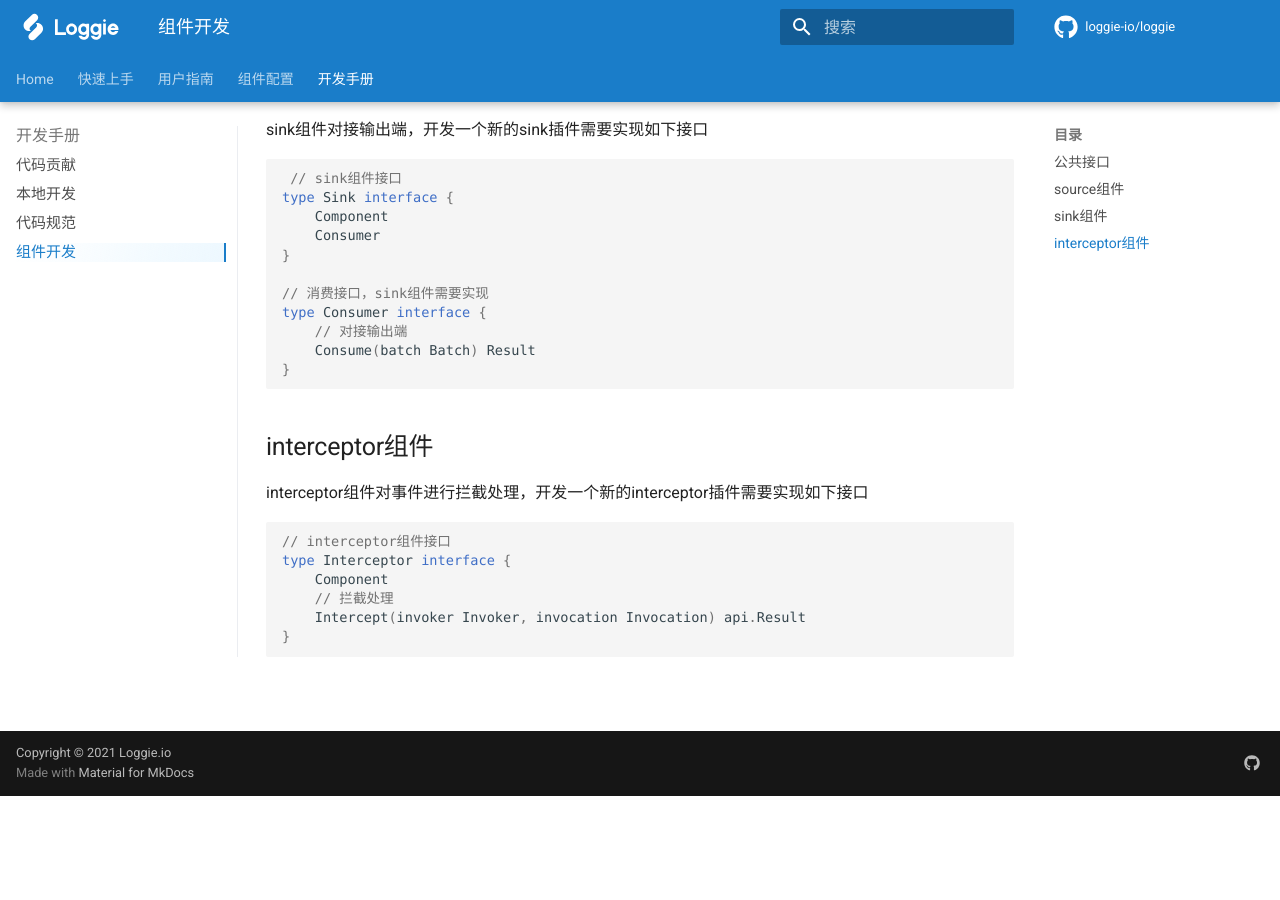
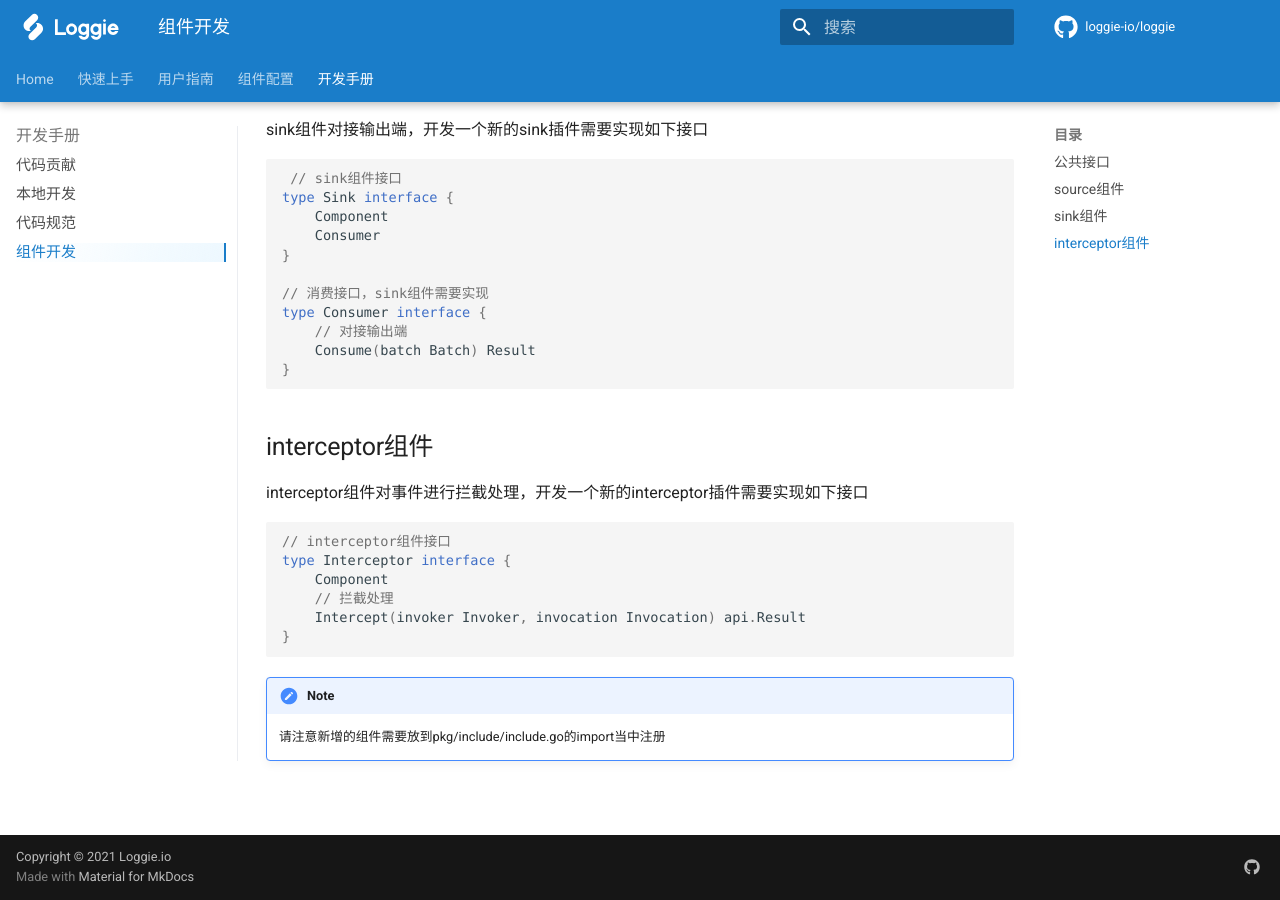
Before and after one commit to loggie-io/docs, an MkDocs documentation site: the page built from docs/developer-guide/component/component-guide.md, in a window 1280 px wide and 900 px high, scrolled down 1412 px. Built offline with MkDocs 1.6.1 and Material for MkDocs 9.7.7, drawn with Linux system fonts in a browser that asks for light colours; some web fonts are replaced; comment, search, counter and statistics services are not loaded; before the commit the page ends 2208 px from its top, so only the background shows below that.

Commit message:
Update component-guide.md (#54)

````diff
--- a/docs/developer-guide/component/component-guide.md
+++ b/docs/developer-guide/component/component-guide.md
@@ -88,3 +88,7 @@ type Interceptor interface {
     Intercept(invoker Invoker, invocation Invocation) api.Result
 }
 ```
+
+
+!!! note
+    请注意新增的组件需要放到pkg/include/include.go的import当中注册
````
